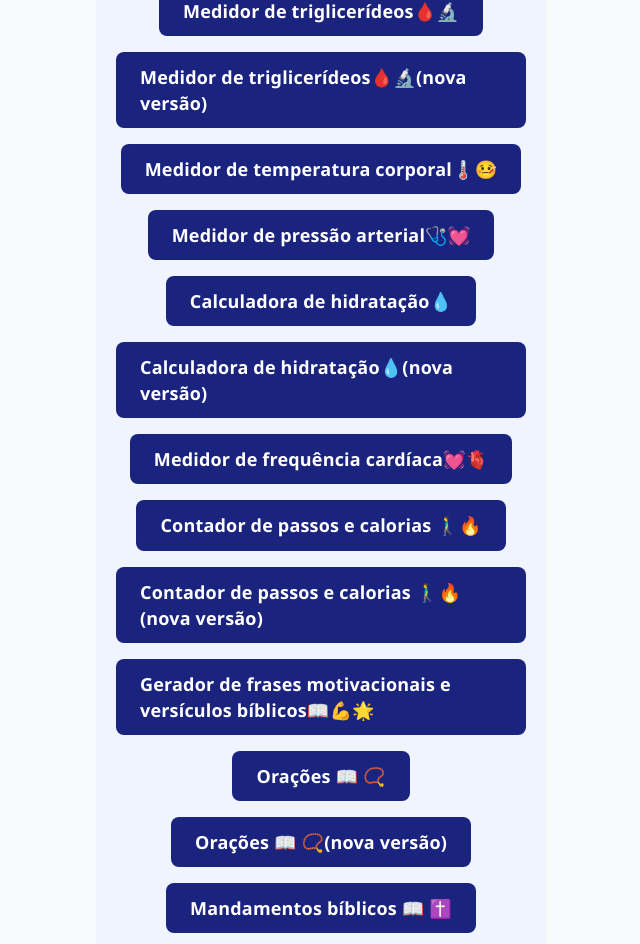
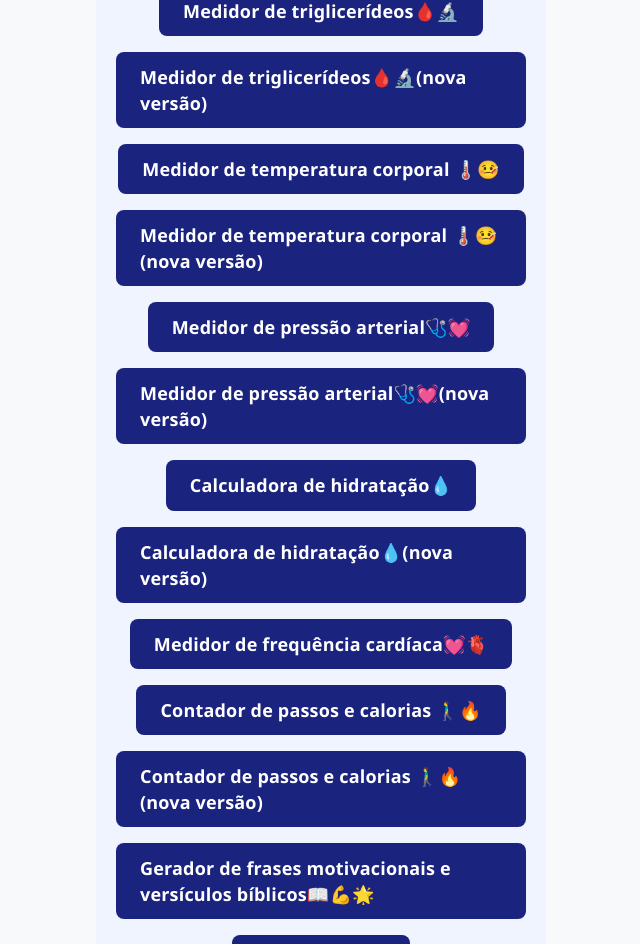
Before and after one commit to samylleribeiro/portifolio-react, a React (Vite) app: page / in a window 1280 px wide. Shown: the part 3610-4554 px from the top of the page, without its empty margins (319-959 px from the left). Built offline with nearby package versions, Linux system fonts and the light colour scheme.

Commit message:
adicionando novas versões para conferir a pressão arterial e a temperatura corporal

```diff
--- a/src/App.jsx
+++ b/src/App.jsx
@@ -429,7 +429,16 @@ function App() {
               target="_blank"
               rel="noreferrer"
             >
-              Medidor de temperatura corporal🌡️🤒
+              Medidor de temperatura corporal 🌡️🤒
+            </a>
+          </li>
+           <li>
+            <a
+              href="https://samylleribeiro.github.io/conferir-temperatura-corporal/"
+              target="_blank"
+              rel="noreferrer"
+            >
+              Medidor de temperatura corporal 🌡️🤒(nova versão)
             </a>
           </li>
           <li>
@@ -439,6 +448,15 @@ function App() {
               rel="noreferrer"
             >
               Medidor de pressão arterial🩺💓
+            </a>
+          </li>
+           <li>
+            <a
+              href="https://samylleribeiro.github.io/conferir-pressao/"
+              target="_blank"
+              rel="noreferrer"
+            >
+              Medidor de pressão arterial🩺💓(nova versão)
             </a>
           </li>
           <li>
```
